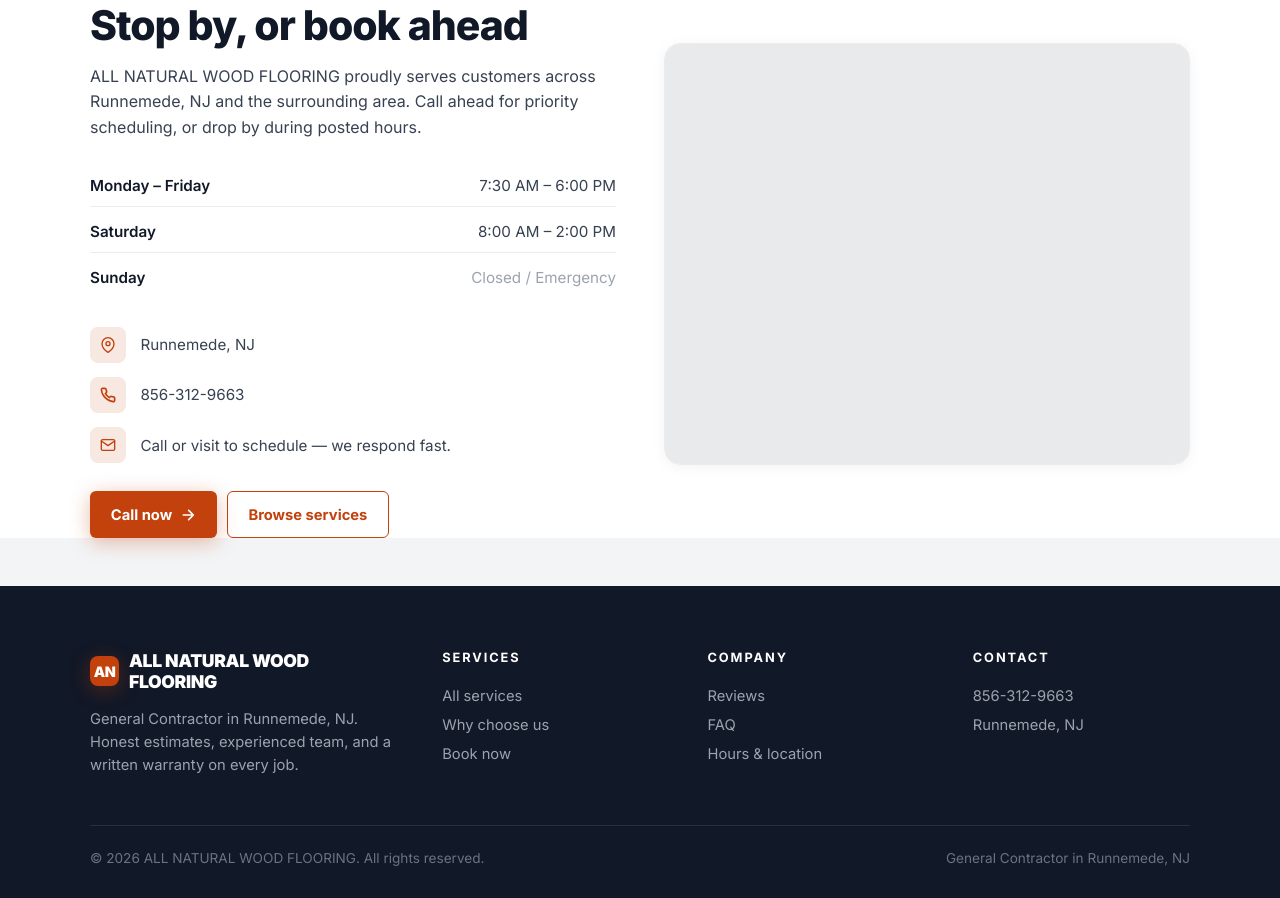
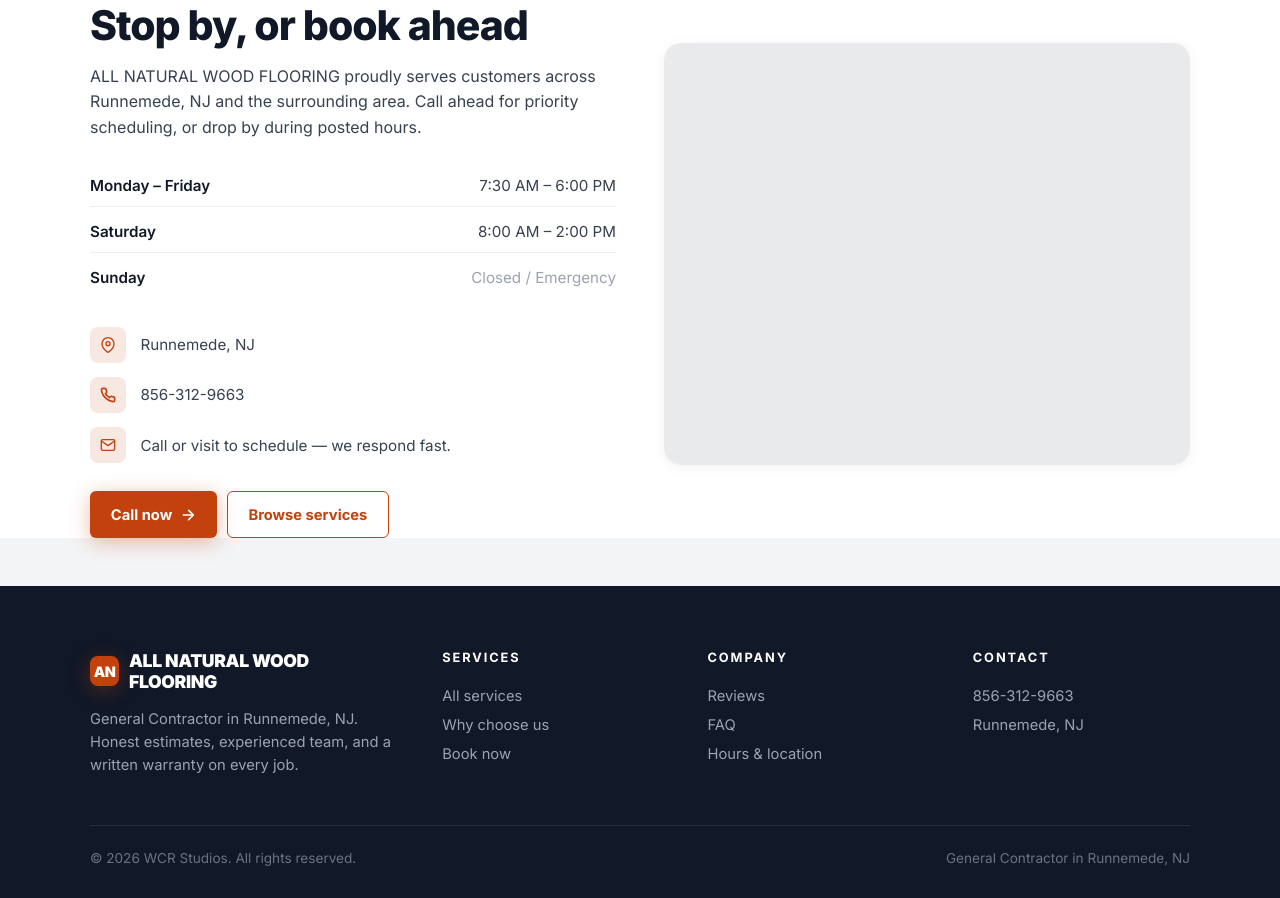
Before and after one commit to Wrenbjor/trades--all-natural-wood-flooring, a plain HTML site: page index.html in a window 1280 px wide. Shown: the part 4691-5589 px from the top of the page. Drawn offline with nearby package versions, Linux system fonts and the light colour scheme; no server answers.

Commit message:
Update site

```diff
--- a/index.html
+++ b/index.html
@@ -605,7 +605,7 @@ footer{background:#111827;color:#cbd5d1;padding:4rem 2rem 2rem}
     </div>
   </div>
   <div class="foot-bottom">
-    <div>&copy; 2026 ALL NATURAL WOOD FLOORING. All rights reserved.</div>
+    <div>&copy; 2026 WCR Studios. All rights reserved.</div>
     <div>General Contractor in Runnemede, NJ</div>
   </div>
 </footer>
```
